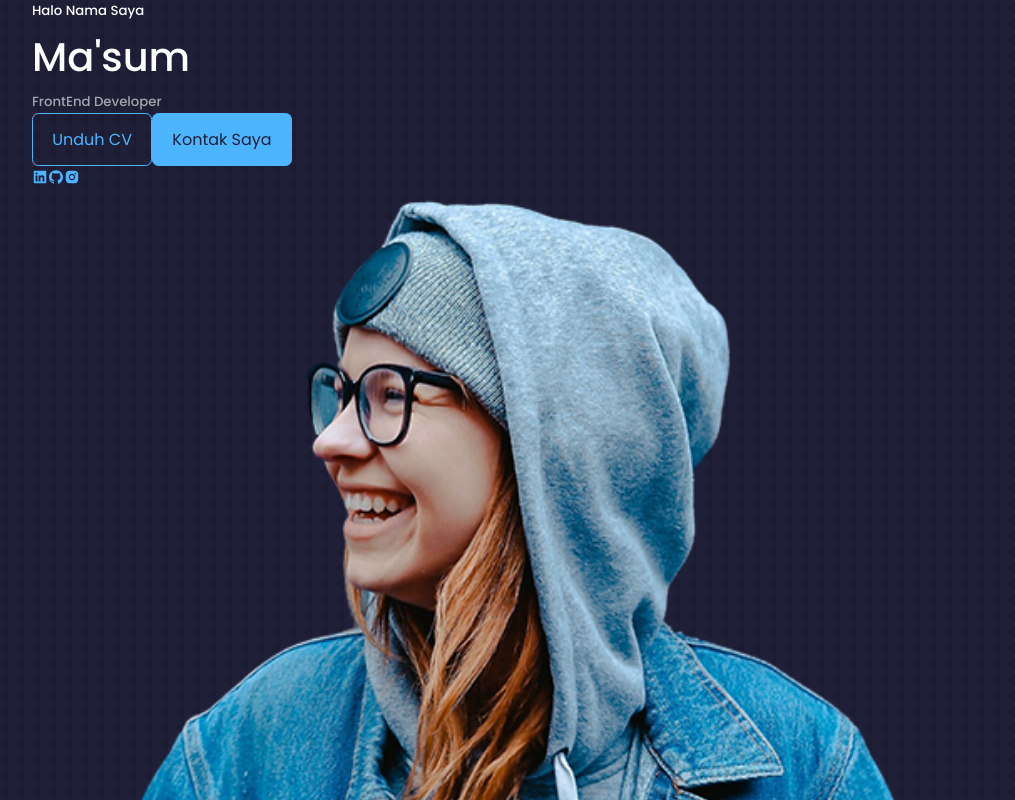
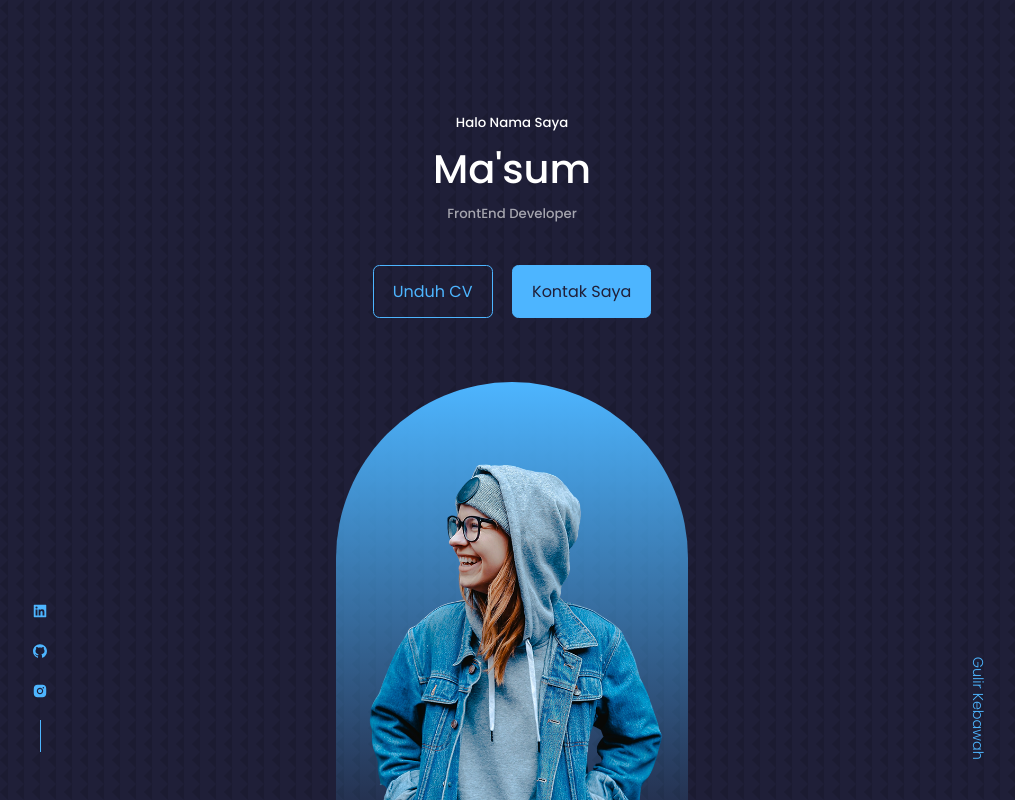
Before and after one commit to masumrpg/portofolioReactJS, a React (Create React App) app: page / in a window 1280 px wide. Shown: the top 800 px of the page, without its empty margins (128-1143 px from the left). Built offline with nearby package versions, Linux system fonts and the light colour scheme.

Commit message:
Header Complete

```diff
--- a/src/components/header/header.css
+++ b/src/components/header/header.css
@@ -0,0 +1,84 @@
+header {
+    height: 100vh;
+    padding-top: 7rem;
+    overflow: hidden;
+}
+
+.header__container {
+    text-align: center;
+    height: 100%;
+    position: relative;
+}
+
+/* ========== CTA ========== */
+
+.cta {
+    margin-top: 2.5rem;
+    display: flex;
+    gap: 1.2rem;
+    justify-content: center;
+}
+
+/* ========== SOCIAL HEADER ========== */
+
+.header__socials {
+    display: flex;
+    flex-direction: column;
+    align-items: center;
+    gap: 0.8rem;
+    position: absolute;
+    left: 0;
+    bottom: 3rem;
+}
+
+.header__socials::after {
+    content: "";
+    width: 1px;
+    height: 2rem;
+    background: var(--color-primary);
+}
+
+/* ========== ME (IMAGE) ========== */
+
+.me {
+    background: linear-gradient(var(--color-primary), transparent);
+    width: 22rem;
+    height: 30rem;
+    position: absolute;
+    left: calc(50% - 11rem);
+    margin-top: 4rem;
+    border-radius: 12rem 12rem 0 0;
+    overflow: hidden;
+    padding: 5rem 1.5rem 1.5rem 1.5rem;
+}
+
+/* ========== GULIR KEBAWAH ========== */
+
+.scroll__down {
+    position: absolute;
+    right: -2.3rem;
+    bottom: 5rem;
+    transform: rotate(90deg);
+    font-weight: 300;
+    font-size: 0.9rem;
+}
+
+/* ========== PERANKAT MENENGAH TAMPILAN WEB ========== */
+
+@media screen and (max-width: 1024px) {
+    header {
+        height: 68vh;
+    }
+}
+
+/* ========== PERANKAT KECIL TAMPILAN WEB DI HP ========== */
+
+@media screen and (max-width: 600px) {
+    header {
+        height: 100vh;
+    }
+
+    .header__socials, .scroll__down {
+        display: none;
+    }
+}
```
